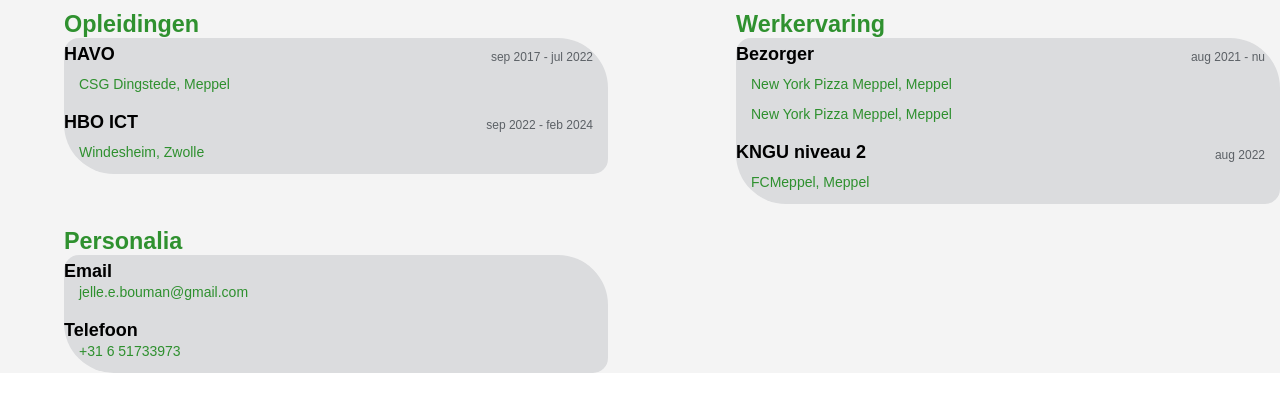
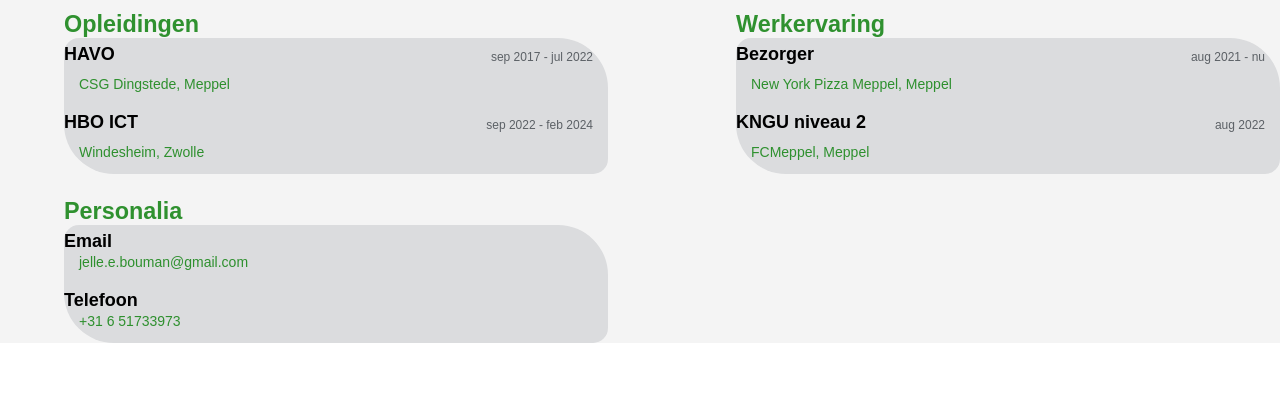
Before and after one commit to Jelle6837/jelleshowcase, a plain HTML site: page index.htm in a window 1280 px wide. Shown: the part 138-550 px from the top of the page. Drawn offline with Linux system fonts and the light colour scheme.

Commit message:
Update index.html

```diff
--- a/index.HTML
+++ b/index.htm
@@ -57,7 +57,6 @@
                                 <p class="profile-content__period">aug 2021 - nu</p>
                             </div>
                             <p class="profile-content__institute">New York Pizza Meppel, Meppel</p>
-                            <p class="profile-content__institute">New York Pizza Meppel, Meppel</p>
 
                             </div>
                         <div class="profile-content__element">
```
